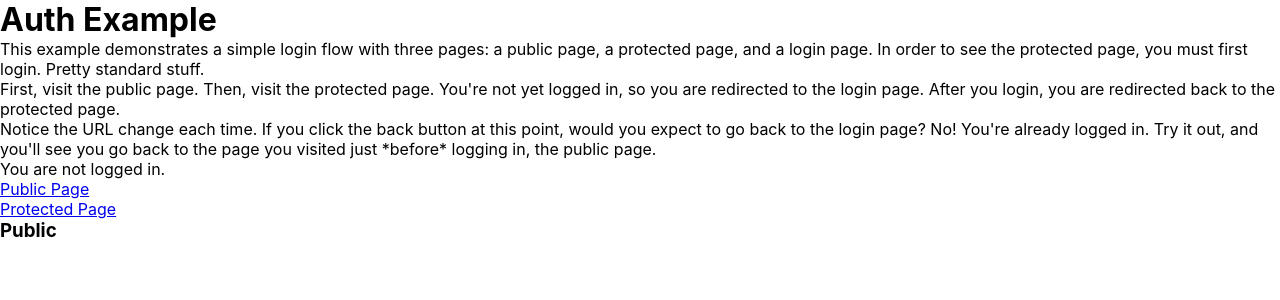
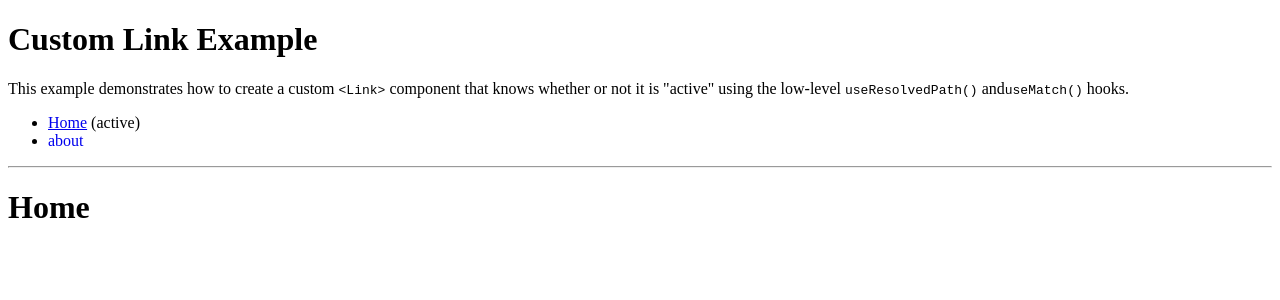
Before and after one commit to yongyuanliu/reactrouter-ts-example, a React app: page / in a window 1280 px wide. Shown: the top 300 px of the page. Built offline with nearby package versions, Linux system fonts and the light colour scheme.

Commit message:
custom link

```diff
--- /dev/null
+++ b/src/custom-link/App.tsx
@@ -0,0 +1,87 @@
+import React from "react";
+import { Link, LinkProps, useResolvedPath, useMatch, Outlet, Routes, Route } from "react-router-dom";
+
+export default function App() {
+    return (
+        <div>
+            <h1>Custom Link Example</h1>
+
+            <p>
+                This example demonstrates how to create a custom{" "}
+                <code>&lt;Link&gt;</code> component that knows whether or not it is
+                "active" using the low-level <code>useResolvedPath()</code> and
+                <code>useMatch()</code> hooks.
+            </p>
+
+            <Routes>
+                <Route path="/" element={<Layout />}>
+                    <Route index element={<Home />}></Route>
+                    <Route path="/about" element={<About />}></Route>
+                    <Route path="*" element={<NoMatch />}></Route>
+                </Route>
+            </Routes>
+        </div>
+    );
+}
+
+function CustomLink({ children, to, ...props }: LinkProps) {
+    let resolved = useResolvedPath(to);
+    let match = useMatch({ path: resolved.pathname, end: true });
+    return (
+        <div>
+            <Link
+                style={{ textDecoration: match ? "underline" : "none" }}
+                to={to}
+                {...props}>{children}</Link>
+            {match && " (active)"}
+        </div>
+    );
+}
+
+function Layout() {
+    return (
+        <div>
+            <nav>
+                <ul>
+                    <li>
+                        <CustomLink to="/">Home</CustomLink>
+                    </li>
+                    <li>
+                        <CustomLink to="/about">about</CustomLink>
+                    </li>
+                </ul>
+            </nav>
+
+            <hr />
+
+            <Outlet />
+        </div>
+    );
+}
+
+function Home() {
+    return (
+        <div>
+            <h1>Home</h1>
+        </div>
+    );
+}
+
+function About() {
+    return (
+        <div>
+            <h1>About</h1>
+        </div>
+    );
+}
+
+function NoMatch() {
+    return (
+        <div>
+            <h1>Nothing to see here!</h1>
+            <p>
+                <Link to="/">Go to the home page</Link>
+            </p>
+        </div>
+    );
+}
--- a/src/index.tsx
+++ b/src/index.tsx
@@ -1,7 +1,7 @@
 import React from "react";
 import ReactDOM from "react-dom";
 import { BrowserRouter } from "react-router-dom";
-import App from './auth/app';
+import App from './custom-link/App';
 
 const reactRoot = document.querySelector("#react_root");
 ReactDOM.render(
```
